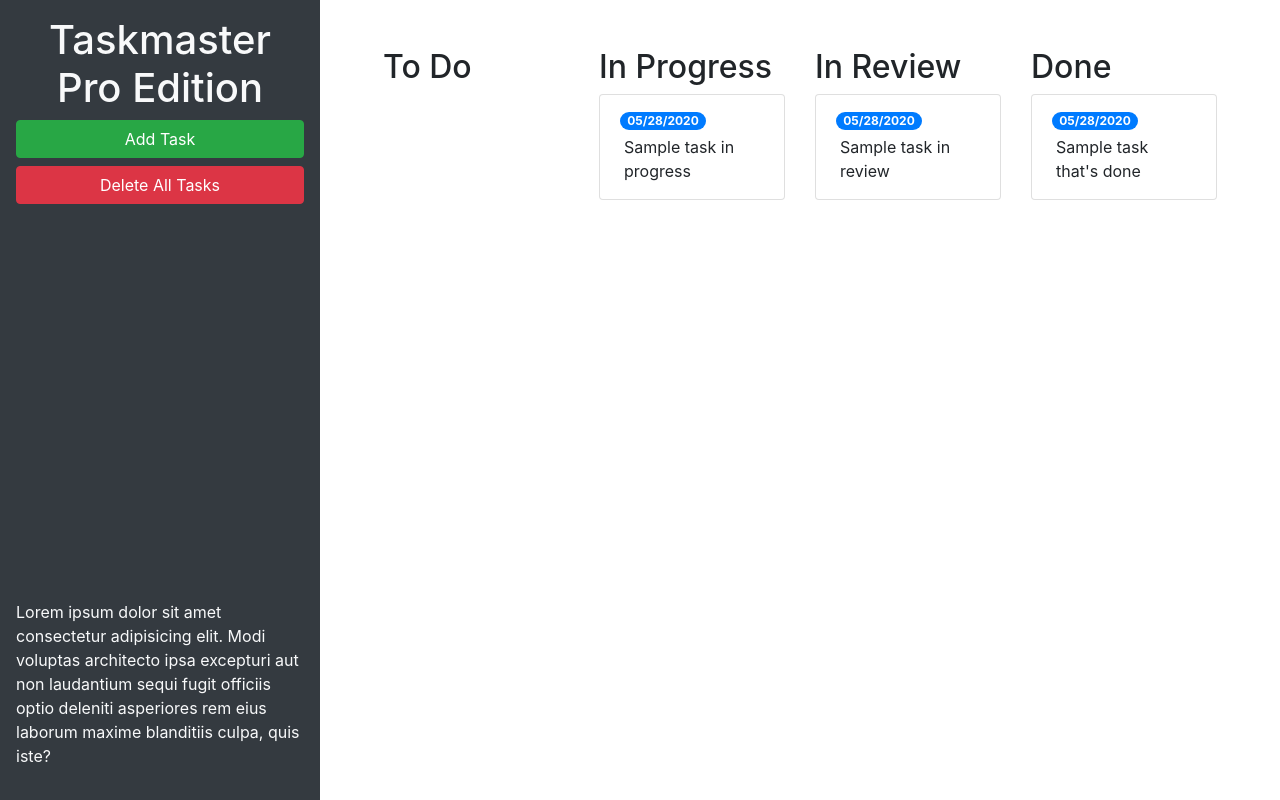
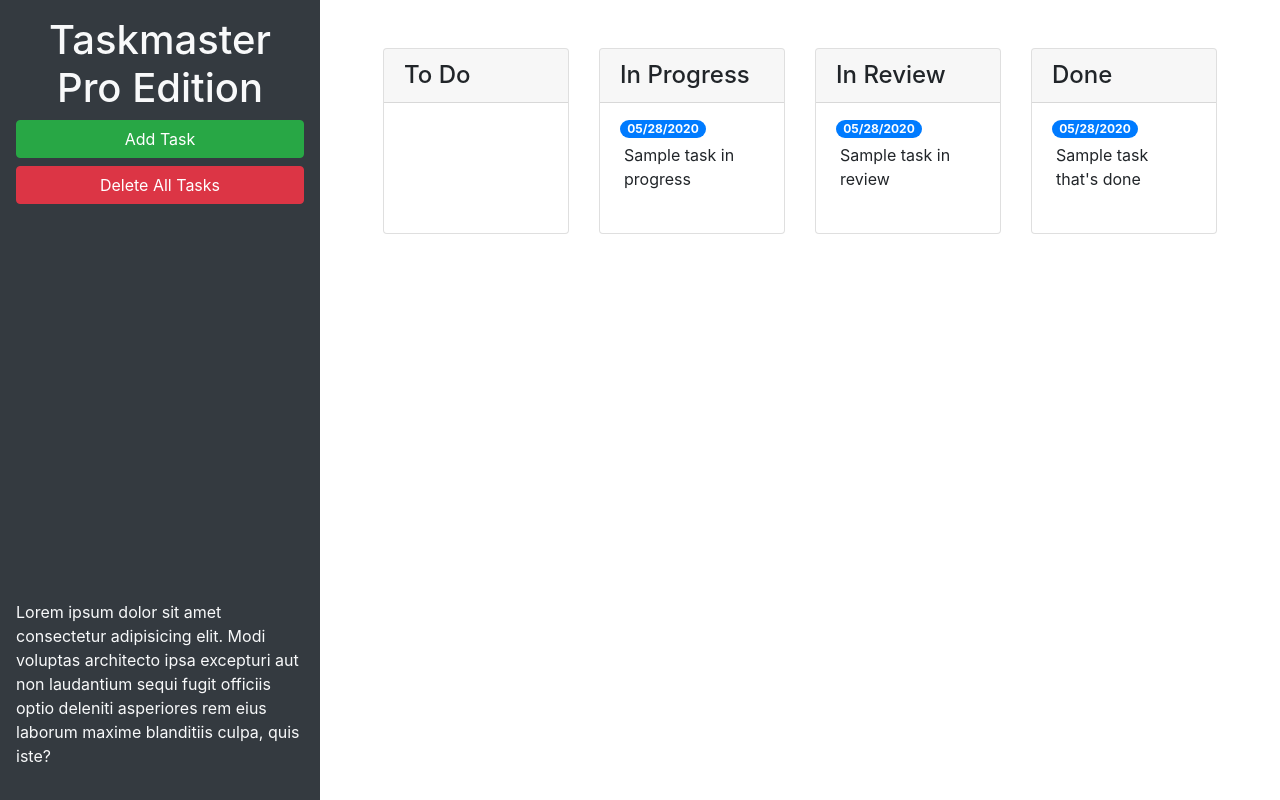
Before and after one commit to ryanweiler92/taskmaster-pro, a plain HTML site: page index.html in a window 1280 px wide. Drawn offline with nearby package versions, Linux system fonts and the light colour scheme.

Commit message:
formated cards with bootstrap

```diff
--- a/index.html
+++ b/index.html
@@ -27,41 +27,49 @@
       <div class="m-5 row justify-content-around">
         <!--todo start-->
       <div class="col-12 col-md-6 col-xl-3 mb-3">
-        <h2>To Do</h2>
-        <ul id="list-toDo" class="list-group"> </ul>
+        <div class="card">
+        <h4 class="card-header">To Do</h4>
+        <ul id="list-toDo" class="list-group list-group-flush"> </ul>
+      </div>
       </div>
       <!--todo end-->
       <!--in progress start-->
       <div class="col-12 col-md-6 col-xl-3 mb-3">
-        <h2>In Progress</h2>
-        <ul id="list-inProgress" class="list-group">
+        <div class="card">
+        <h4 class="card-header">In Progress</h4>
+        <ul id="list-inProgress" class="list-group list-group-flush">
           <li class="list-group-item">
             <span class="badge badge-primary badge-pill">05/28/2020</span>
             <p class="m-1">Sample task in progress</p>
           </li>
         </ul>
       </div>
+      </div>
       <!--in progress end-->
       <!--in review start-->
       <div class="col-12 col-md-6 col-xl-3 mb-3">
-        <h2>In Review</h2>
-        <ul id="list-inReview" class="list-group">
+        <div class="card">
+        <h4 class="card-header">In Review</h4>
+        <ul id="list-inReview" class="list-group list-group-flush">
           <li class="list-group-item">
             <span class="badge badge-primary badge-pill">05/28/2020</span>
             <p class="m-1">Sample task in review</p>
           </li>
         </ul>
       </div>
+      </div>
       <!--in review end-->
       <!--done start-->
       <div class="col-12 col-md-6 col-xl-3 mb-3">
-        <h2>Done</h2>
-        <ul id="list-done" class="list-group">
+        <div class="card">
+        <h4 class="card-header">Done</h4>
+        <ul id="list-done" class="list-group list-group-flush">
           <li class="list-group-item">
             <span class="badge badge-primary badge-pill">05/28/2020</span>
             <p class="m-1">Sample task that's done</p>
           </li>
         </ul>
+      </div>
       </div>
       <!-- done end-->
       </div>
@@ -83,11 +91,11 @@
           <form>
             <div class="form-group">
               <label for="modalTaskDescription">Task description</label>
-              <textarea id="modalTaskDescription" rows="3"></textarea>
+              <textarea id="modalTaskDescription" rows="3" class="form-control"></textarea>
             </div>
             <div class="form-group">
               <label for="modalDueDate">Due date</label>
-              <input type="text" id="modalDueDate" placeholder="mm/dd/yyyy" autocomplete="off" />
+              <input type="text" id="modalDueDate" class="form-control" placeholder="mm/dd/yyyy" autocomplete="off" />
             </div>
           </form>
         </div>
```
